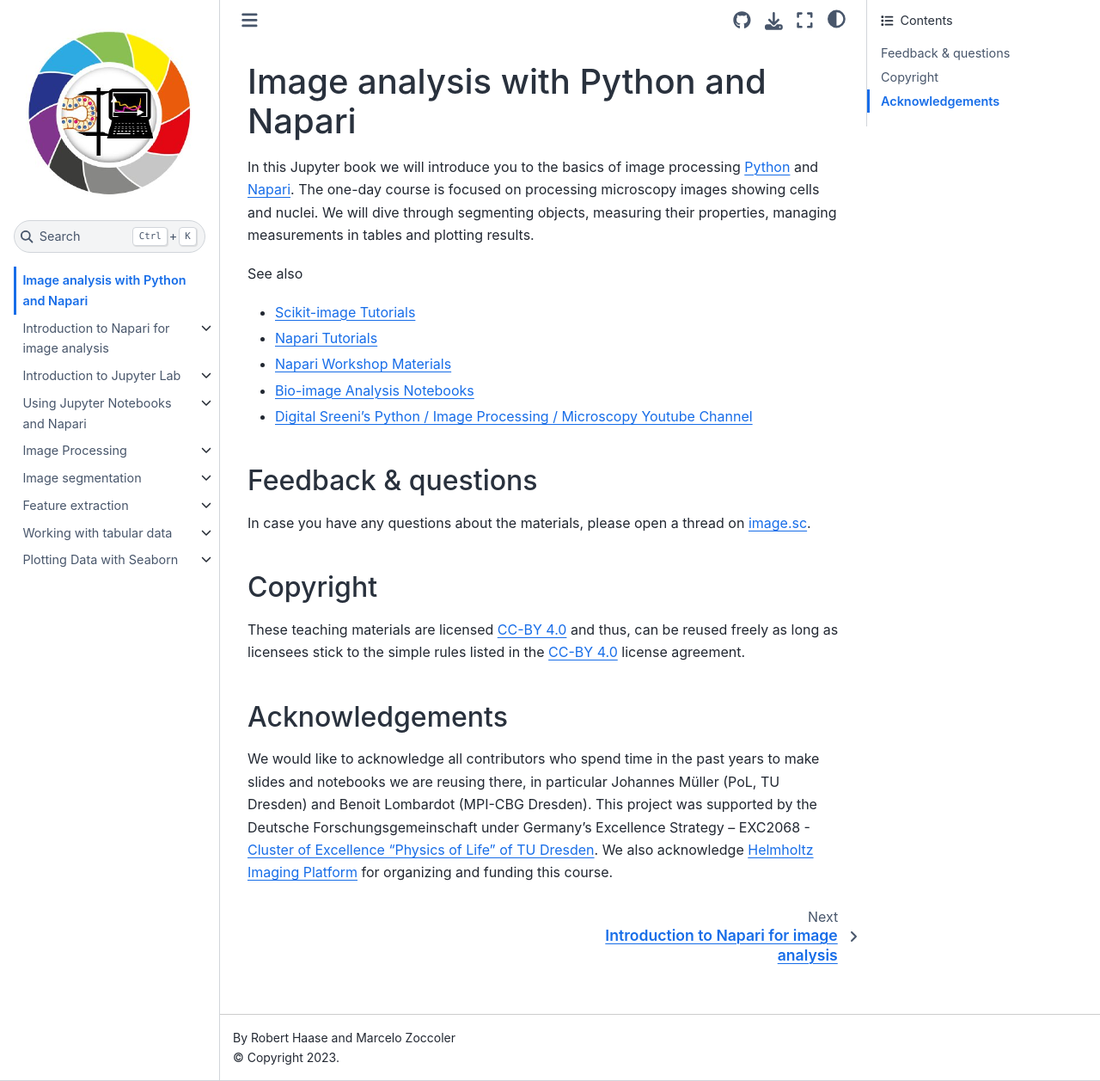
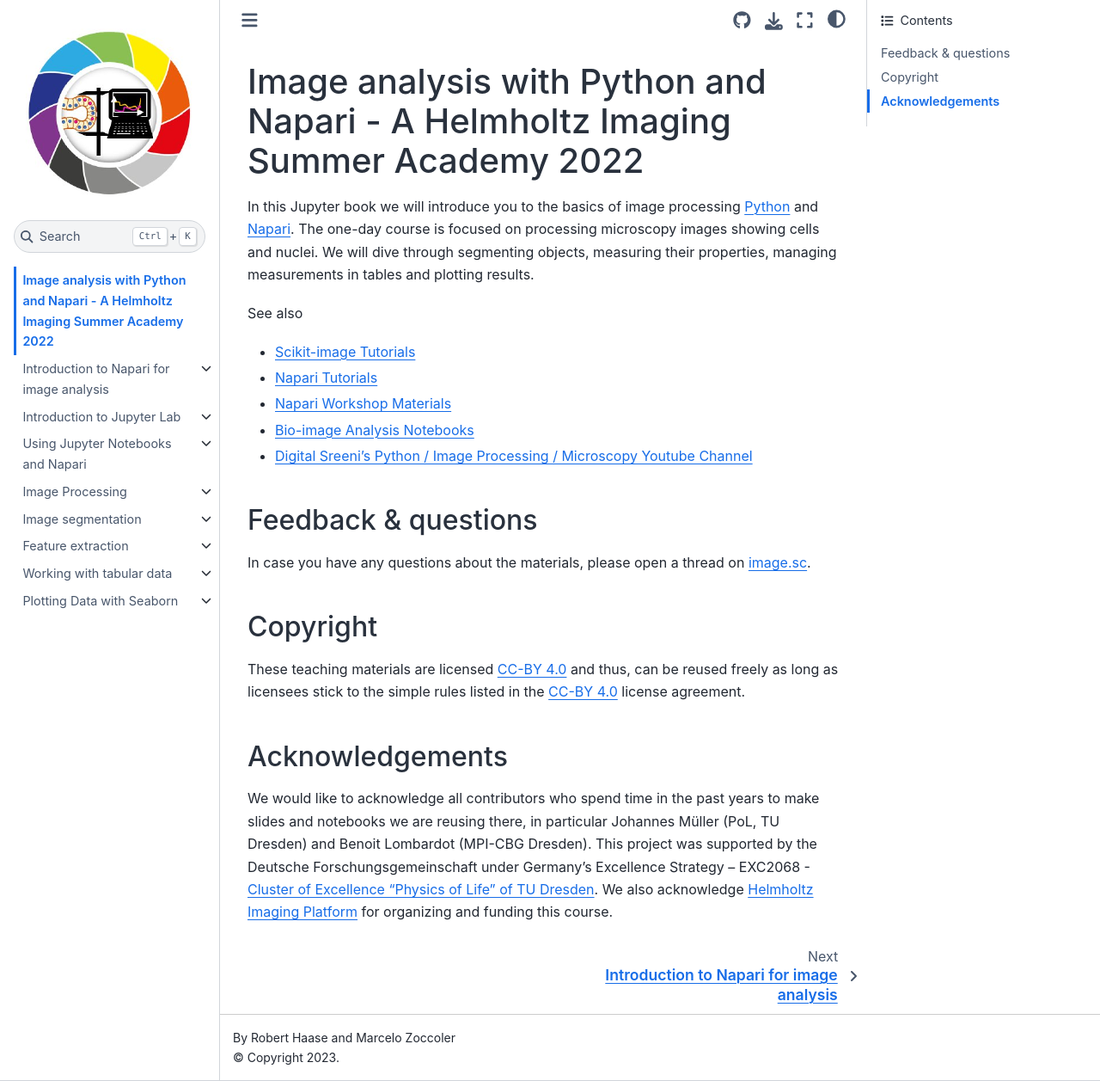
Before and after one commit to BiAPoL/HIP_Introduction_to_Napari_and_image_processing_with_Python_2022, a Jupyter Book: the page built from docs/intro.md, in a window 1280 px wide and 1257 px high. Shown: the whole window at 86% size. Built offline with Jupyter Book 1.0.4 settings and Sphinx 7.4.7 and the Sphinx Book theme 1.1.4, drawn with Linux system fonts in a browser that asks for light colours; pages that are not in the unit, such as notebooks, are missing from menus.

Commit message:
course title

```diff
--- a/docs/_config.yml
+++ b/docs/_config.yml
@@ -1,5 +1,5 @@
 # In _config.yml
-title: Image Analyis with Napari and Python (HIP 2022)
+title: Image Analyis with Napari and Python (Helmholtz Imaging Summer Academy 2022)
 
 author: Robert Haase and Marcelo Zoccoler
 logo: biapol_logo.png
--- a/docs/intro.md
+++ b/docs/intro.md
@@ -1,4 +1,4 @@
-# Image analysis with Python and Napari
+# Image analysis with Python and Napari - A Helmholtz Imaging Summer Academy 2022
 In this Jupyter book we will introduce you to the basics of image processing [Python](https://python.org/) and [Napari](https://napari.org/). The one-day course is focused on processing microscopy images showing cells and nuclei. We will dive through segmenting objects, measuring their properties, managing measurements in tables and plotting results.
 
 See also
```
